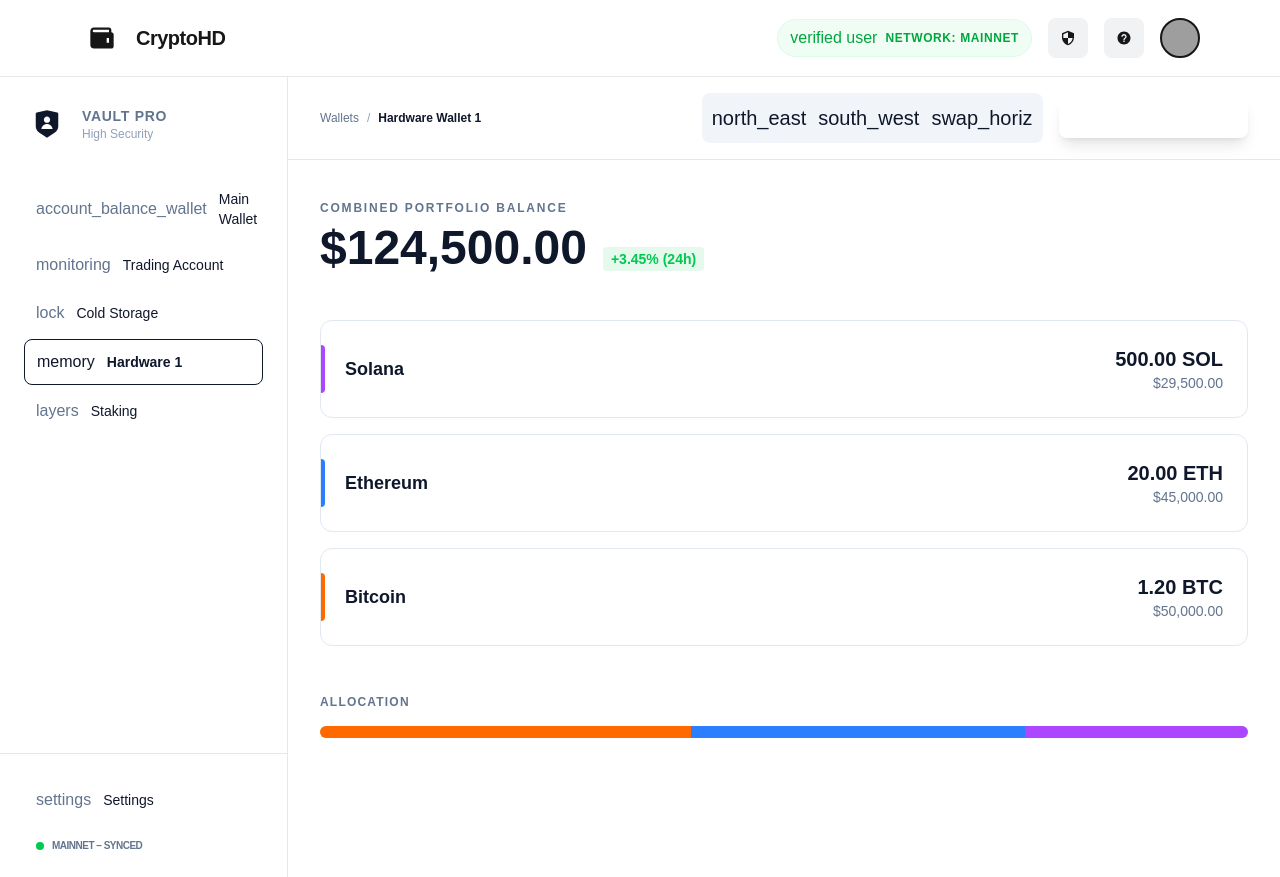
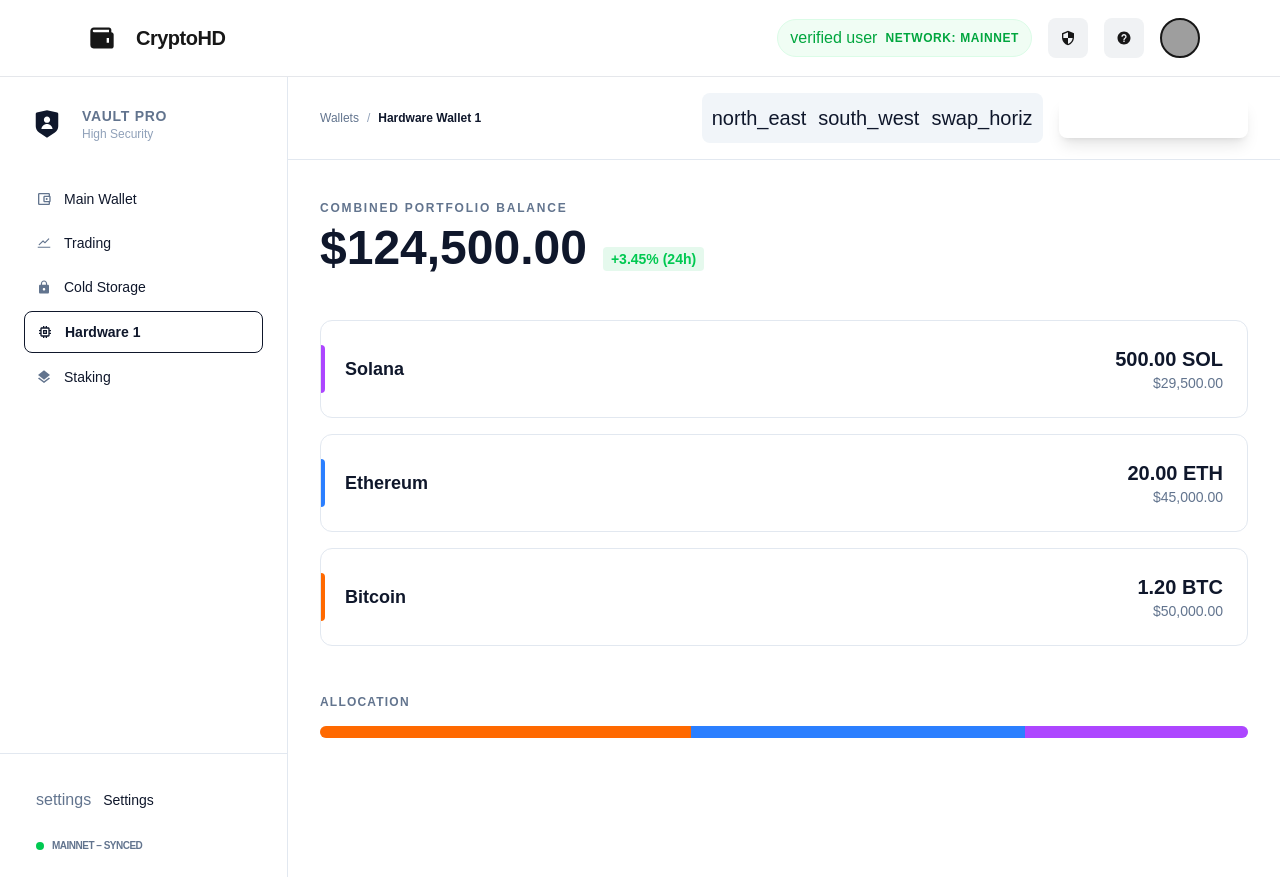
Before and after one commit to bEluga0000/crypto-wallet, a Next.js app: page /portfolio in a window 1280 px wide. Built offline with nearby package versions, Linux system fonts and the light colour scheme; grey boxes are pictures that could not be loaded.

Commit message:
fix: use the correct icons

```diff
--- a/src/components/ui/portfolio/sideBar.tsx
+++ b/src/components/ui/portfolio/sideBar.tsx
@@ -1,3 +1,5 @@
+import { ACCOUNT_TYPES, AccountTypeKey } from "@/constants/accountTypes"
+import { MdLayers, MdMemory } from "react-icons/md";
 import { RiShieldUserFill } from "react-icons/ri"
 
 const PortfolioSideBar = () => {
@@ -18,32 +20,29 @@ const PortfolioSideBar = () => {
             </div>
 
             <nav className="space-y-1">
-                {[
-                    ["account_balance_wallet", "Main Wallet"],
-                    ["monitoring", "Trading Account"],
-                    ["lock", "Cold Storage"],
-                ].map(([icon, label]) => (
-                    <div
-                        key={label}
-                        className="flex cursor-pointer items-center gap-3 rounded-lg px-3 py-2.5 transition-colors hover:bg-slate-100 dark:hover:bg-slate-800"
-                    >
-                        <span className="material-symbols-outlined text-slate-500">
-                            {icon}
-                        </span>
-                        <span className="text-sm font-medium">{label}</span>
-                    </div>
-                ))}
+                {SIDEBAR_ACCOUNTS.map((key) => {
+                    const account = ACCOUNT_TYPES[key];
+                    return (
+                        <div
+                            key={key}
+                            className="flex cursor-pointer items-center gap-3 rounded-lg px-3 py-2.5 transition-colors hover:bg-slate-100 dark:hover:bg-slate-800"
+                        >
+                            <span className="text-slate-500">{account.icon}</span>
+                            <span className="text-sm font-medium">{account.label}</span>
+                        </div>
+                    );
+                })}
 
                 <div className="flex items-center gap-3 rounded-lg border border-primary/20 bg-primary/10 px-3 py-2.5 text-primary">
                     <span className="material-symbols-outlined fill-icon">
-                        memory
+                        <MdMemory />
                     </span>
                     <span className="text-sm font-bold">Hardware 1</span>
                 </div>
 
                 <div className="flex cursor-pointer items-center gap-3 rounded-lg px-3 py-2.5 transition-colors hover:bg-slate-100 dark:hover:bg-slate-800">
                     <span className="material-symbols-outlined text-slate-500">
-                        layers
+                        <MdLayers />
                     </span>
                     <span className="text-sm font-medium">Staking</span>
                 </div>
@@ -68,3 +67,9 @@ const PortfolioSideBar = () => {
     </aside>
 }
 export default PortfolioSideBar
+
+const SIDEBAR_ACCOUNTS: AccountTypeKey[] = [
+    "MAIN",
+    "TRADING",
+    "COLD_STORAGE",
+];
--- a/src/constants/accountTypes.tsx
+++ b/src/constants/accountTypes.tsx
@@ -1,13 +1,12 @@
 import { AiOutlineStock } from "react-icons/ai"
 import { IoMdLock } from "react-icons/io"
 import { MdLayers, MdMemory, MdOutlineAccountBalanceWallet } from "react-icons/md"
+
 
 type AccountTypeSchema = {
     label:string
     icon:React.ReactNode
 }
-
-
 
 export const ACCOUNT_TYPES:Record<string,AccountTypeSchema> = {
     MAIN:{
@@ -31,3 +30,5 @@ export const ACCOUNT_TYPES:Record<string,AccountTypeSchema> = {
         icon:<MdLayers />
     }
 }
+
+export type AccountTypeKey = keyof typeof ACCOUNT_TYPES
```
